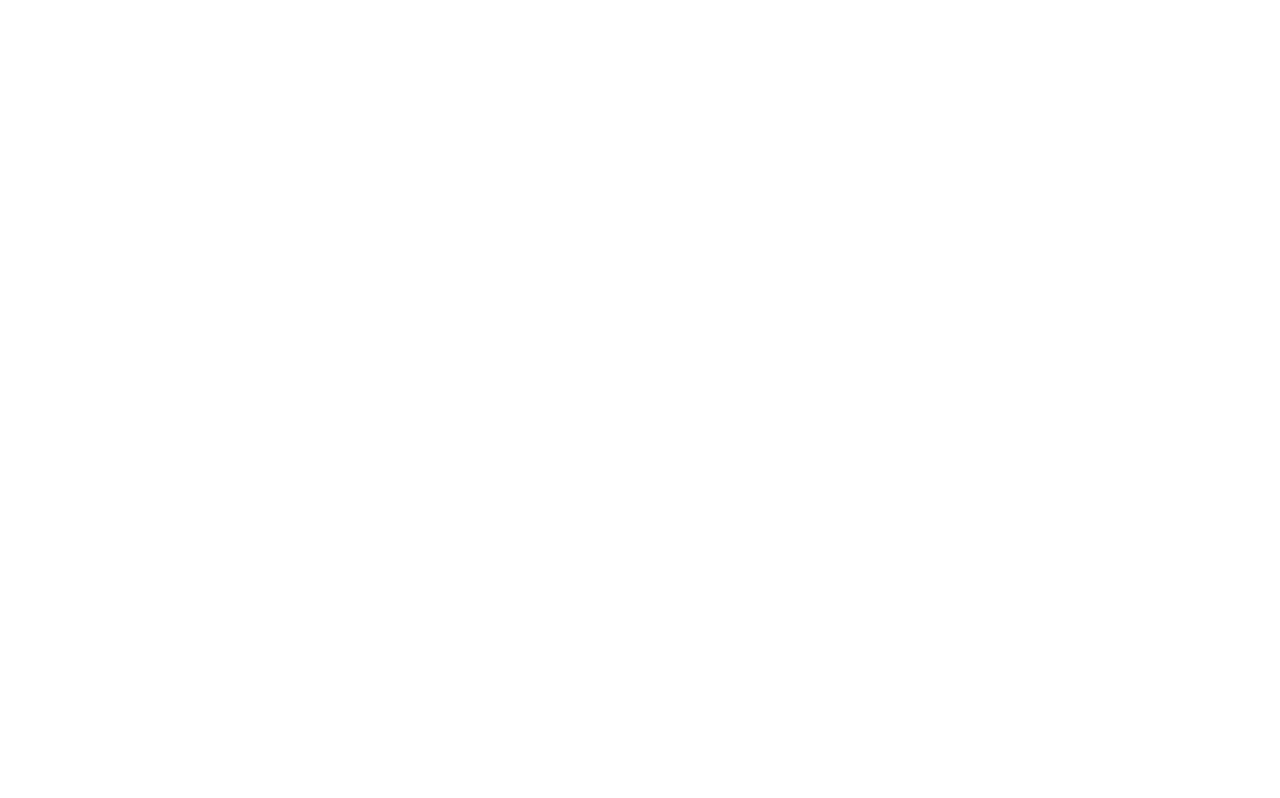
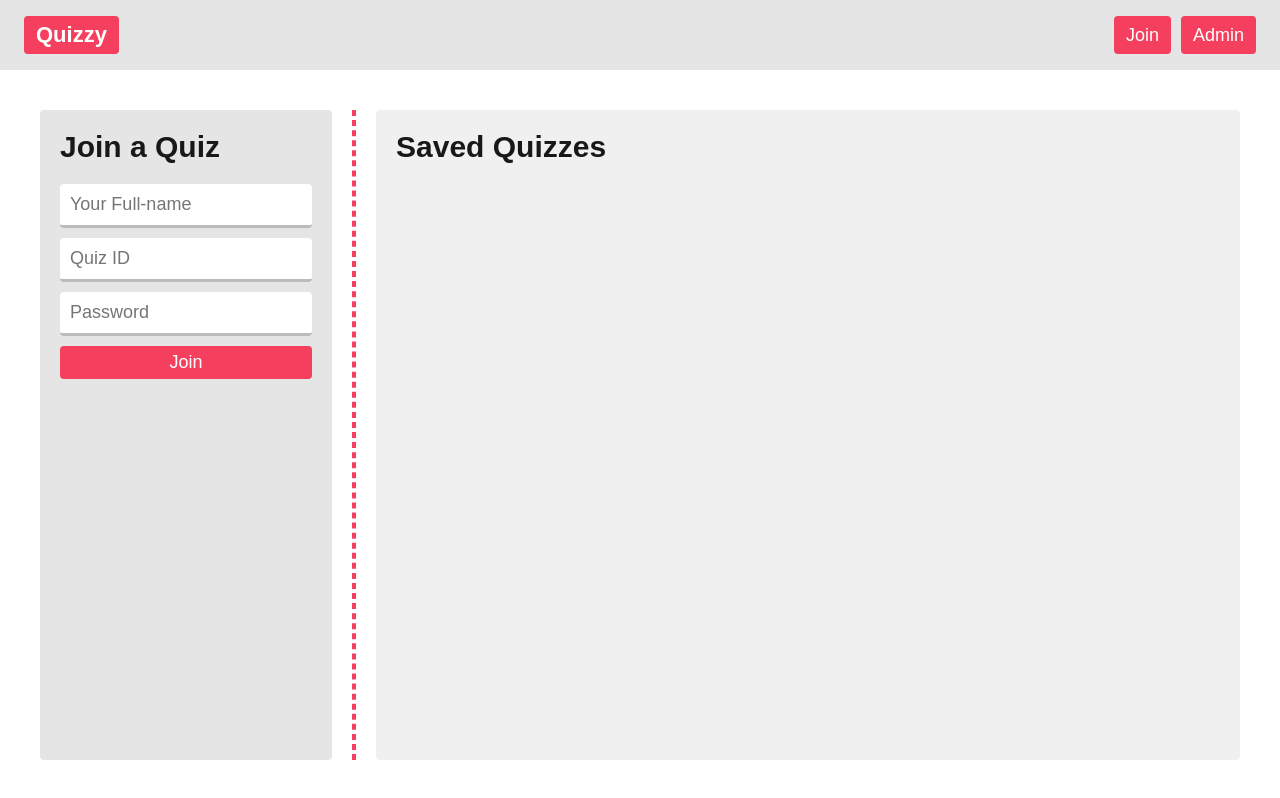
Before and after one commit to ayus-10/quizzy-frontend, a React (Vite) app: page /join in a window 1280 px wide. Before the commit this address had no page. Built offline with nearby package versions, Linux system fonts and the light colour scheme.

Commit message:
Created join page UI

```diff
--- a/src/app.tsx
+++ b/src/app.tsx
@@ -9,6 +9,7 @@
 import Result from "./pages/result";
 import AlertMessage from "./components/alert-message";
 import Edit from "./pages/edit";
+import Join from "./pages/join";
 
 export default function App() {
   axios.defaults.withCredentials = true;
@@ -20,6 +21,7 @@
         <Route Component={Home} path="/" />
         <Route Component={Login} path="/login" />
         <Route Component={Register} path="/register" />
+        <Route Component={Join} path="/join" />
         <Route Component={Admin} path="/admin">
           <Route element={<Navigate to="create" />} path="" />
           <Route Component={Create} path="create" />
--- a/src/components/auth-form.tsx
+++ b/src/components/auth-form.tsx
@@ -1,6 +1,7 @@
 import { Dispatch, FormEvent, SetStateAction, useRef } from "react";
 import Button from "./button";
 import styles from "../styles/auth-form.module.css";
+import commonStyles from "../styles/common-styles.module.css";
 import { Link } from "react-router-dom";
 import { BeatLoader } from "react-spinners";
 
@@ -39,27 +40,27 @@
         <WelcomeText formType={action} />
       </div>
       <form onSubmit={(e) => handleSubmit(e)} className={styles.form}>
-        <div className={styles.input_div}>
+        <div className={commonStyles.input_div}>
           <label htmlFor="email">Email</label>
           <input
             ref={emailInput}
             type="email"
             placeholder="Your email"
             id="email"
-            className={styles.input}
+            className={commonStyles.input}
           />
         </div>
-        <div className={styles.input_div}>
+        <div className={commonStyles.input_div}>
           <label htmlFor="password">Password</label>
           <input
             ref={passwordInput}
             type="password"
             placeholder="Password"
             id="password"
-            className={styles.input}
+            className={commonStyles.input}
           />
         </div>
-        <div className={styles.center}>
+        <div className={commonStyles.center}>
           {loading ? (
             <BeatLoader color="#f43f5e" />
           ) : (
@@ -67,7 +68,7 @@
           )}
         </div>
       </form>
-      <div className={styles.center}>
+      <div className={commonStyles.center}>
         <BottomText formType={action} />
       </div>
     </div>
--- /dev/null
+++ b/src/pages/join.tsx
@@ -0,0 +1,67 @@
+import { FormEvent, useRef, useState } from "react";
+import styles from "../styles/join.module.css";
+import commonStyles from "../styles/common-styles.module.css";
+import { BeatLoader } from "react-spinners";
+import Button from "../components/button";
+import Nav from "../components/nav";
+
+export default function Join() {
+  const usernameInput = useRef<HTMLInputElement>(null);
+  const quizIdInput = useRef<HTMLInputElement>(null);
+  const passwordInput = useRef<HTMLInputElement>(null);
+
+  const [loading, setLoading] = useState(false);
+
+  function handleSubmit(e: FormEvent) {
+    e.preventDefault();
+  }
+
+  return (
+    <>
+      <Nav />
+      <div className={styles.container}>
+        <form onSubmit={(e) => handleSubmit(e)} className={styles.form}>
+          <h1 className={styles.title}>Join a Quiz</h1>
+          <div className={commonStyles.input_div}>
+            <input
+              ref={usernameInput}
+              type="text"
+              placeholder="Your Full-name"
+              id="fullName"
+              className={commonStyles.input}
+            />
+          </div>
+          <div className={commonStyles.input_div}>
+            <input
+              ref={quizIdInput}
+              type="text"
+              placeholder="Quiz ID"
+              id="quizId"
+              className={commonStyles.input}
+            />
+          </div>
+          <div className={commonStyles.input_div}>
+            <input
+              ref={passwordInput}
+              type="password"
+              placeholder="Password"
+              id="password"
+              className={commonStyles.input}
+            />
+          </div>
+          <div className={commonStyles.center}>
+            {loading ? (
+              <BeatLoader color="#f43f5e" />
+            ) : (
+              <Button title="Join" submitForm />
+            )}
+          </div>
+        </form>
+        <div className={styles.divider}></div>
+        <div className={styles.quizzes}>
+          <h1 className={styles.title}>Saved Quizzes</h1>
+        </div>
+      </div>
+    </>
+  );
+}
--- a/src/styles/auth-form.module.css
+++ b/src/styles/auth-form.module.css
@@ -25,34 +25,6 @@
   box-shadow: 0 0 1px 1px var(--gray-dark);
 }
 
-.input_div {
-  display: flex;
-  flex-direction: column;
-  gap: 5px;
-}
-
-.input {
-  border: 0;
-  padding: 10px;
-  outline: none;
-  font-size: 18px;
-  border-radius: 4px;
-  border-bottom: 3px solid var(--gray-dark);
-  transition: var(--default-transition);
-}
-
-.input:focus {
-  border-color: var(--red-2);
-}
-
-.center {
-  text-align: center;
-}
-
-.center > button {
-  width: 100%;
-}
-
 @media screen and (max-width: 480px) {
   .auth_form {
     align-content: center;
--- /dev/null
+++ b/src/styles/common-styles.module.css
@@ -0,0 +1,27 @@
+.input_div {
+  display: flex;
+  flex-direction: column;
+  gap: 5px;
+}
+
+.input {
+  border: 0;
+  padding: 10px;
+  outline: none;
+  font-size: 18px;
+  border-radius: 4px;
+  border-bottom: 3px solid var(--gray-dark);
+  transition: var(--default-transition);
+}
+
+.input:focus {
+  border-color: var(--red-2);
+}
+
+.center {
+  text-align: center;
+}
+
+.center > button {
+  width: 100%;
+}
--- /dev/null
+++ b/src/styles/join.module.css
@@ -0,0 +1,50 @@
+.container {
+  padding: 40px;
+  height: calc(100vh - 70px);
+  display: flex;
+  gap: 20px;
+}
+
+.form {
+  background-color: var(--gray);
+  display: flex;
+  flex-direction: column;
+  gap: 10px;
+  padding: 20px;
+  border-radius: 4px;
+}
+
+.title {
+  font-size: 30px;
+  color: var(--black);
+  margin-bottom: 10px;
+}
+
+.divider {
+  height: 100%;
+  width: 1px;
+  border: 2px dashed var(--red-2);
+}
+
+.quizzes {
+  width: 100%;
+  padding: 20px;
+  background-color: var(--white);
+  border-radius: 4px;
+}
+
+@media screen and (max-width: 480px) {
+  .container {
+    flex-direction: column;
+    height: auto;
+  }
+
+  .title {
+    font-size: 26px;
+  }
+
+  .divider {
+    width: 100%;
+    height: 1px;
+  }
+}
```
